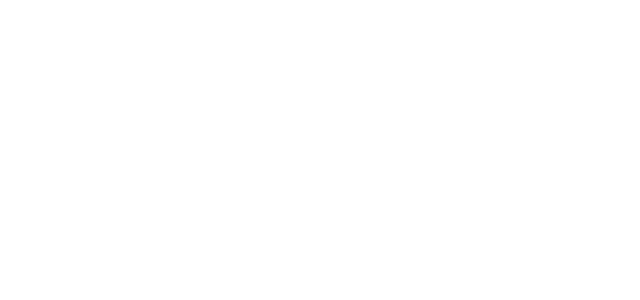
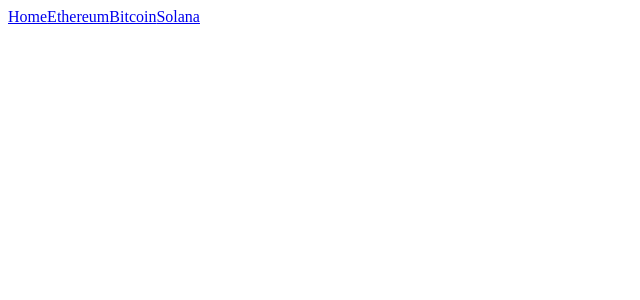
Before and after one commit to cchampou/talpa-world, a React (Vite) app: page / in a window 1280 px wide. Before the commit this address had no page. Shown: the top 300 px of the page, without its empty margins (0-640 px from the left). Built offline with nearby package versions, Linux system fonts and the light colour scheme.

Commit message:
feat: add homepage

```diff
--- a/package.json
+++ b/package.json
@@ -8,15 +8,18 @@
   "scripts": {
     "start": "vite",
     "build": "vite build",
-    "lint": "eslint . --ext .ts,.tsx,.js,.jsx"
+    "lint": "eslint src --ext .ts,.tsx,.js,.jsx"
   },
   "devDependencies": {
     "@types/react": "^18.0.5",
     "@types/react-dom": "^18.0.1",
+    "@types/react-helmet": "^6.1.5",
     "@typescript-eslint/eslint-plugin": "^5.19.0",
     "@typescript-eslint/parser": "^5.19.0",
+    "@vitejs/plugin-react": "^1.3.1",
     "eslint": "^8.13.0",
     "eslint-config-airbnb": "^19.0.4",
+    "eslint-config-airbnb-typescript": "^17.0.0",
     "eslint-config-prettier": "^8.5.0",
     "eslint-plugin-import": "^2.26.0",
     "eslint-plugin-jsx-a11y": "^6.5.1",
--- a/src/index.tsx
+++ b/src/index.tsx
@@ -2,12 +2,14 @@
 import { createRoot } from 'react-dom/client';
 import { BrowserRouter, Route, Routes } from 'react-router-dom';
 import CryptoConvert from './pages/CryptoConvert';
+import Homepage from './pages/Homepage';
 
 function App() {
   return (
     <BrowserRouter>
       <Routes>
         <Route path="/crypto/:id" element={<CryptoConvert />} />
+        <Route path="/" element={<Homepage />} />
       </Routes>
     </BrowserRouter>
   );
--- a/src/pages/CryptoConvert.tsx
+++ b/src/pages/CryptoConvert.tsx
@@ -1,4 +1,5 @@
 import React, { useEffect, useState } from 'react';
+import { Helmet } from 'react-helmet';
 import { useParams } from 'react-router-dom';
 
 function CryptoConvert() {
@@ -18,7 +19,16 @@
 
   if (!data) return null;
 
-  return <h1>1 ETH = {data.data.rates.USD} USD</h1>;
+  return (
+    <>
+      <Helmet>
+        <title>{id.toUpperCase()} price</title>
+      </Helmet>
+      <h1>
+        1 {id.toUpperCase()} = {data.data.rates.USD} USD
+      </h1>
+    </>
+  );
 }
 
 export default CryptoConvert;
--- /dev/null
+++ b/src/pages/Homepage.tsx
@@ -0,0 +1,15 @@
+import React from 'react';
+import { NavLink } from 'react-router-dom';
+
+function Homepage() {
+  return (
+    <>
+      <NavLink to="/">Home</NavLink>
+      <NavLink to="/crypto/eth">Ethereum</NavLink>
+      <NavLink to="/crypto/btc">Bitcoin</NavLink>
+      <NavLink to="/crypto/sol">Solana</NavLink>
+    </>
+  );
+}
+
+export default Homepage;
```
Also changed, not shown: .eslintrc.json, 1 other file (tests, documents, lock files or other folders).
